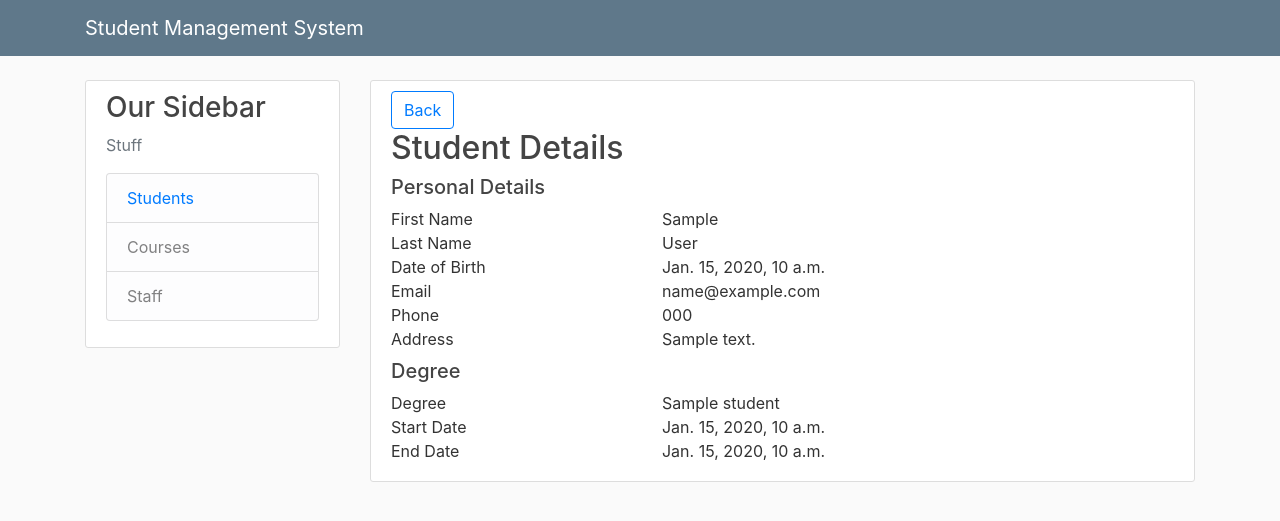
After one commit to ShanjidaS/StudentManagementSystem, a Django app: template management/templates/management/students/student-details.html in a window 1280 px wide. The commit adds this page. Shown: the top 521 px of the page. Run offline with Django 3.2, Linux system fonts and the light colour scheme; data comes from the database, SQL or seed files in the repository; both versions use the stored data as it was after the commit; the template is opened without the code that fills it: most values are stand-ins (such as "Sample title", 1, 10 or a date in 2020); some libraries are stand-ins or nearby versions.

Commit message:
View details of one student

```diff
--- a/management/static/management/main.css
+++ b/management/static/management/main.css
@@ -82,3 +82,7 @@ body {
   .account-heading {
     font-size: 2.5rem;
   }
+
+  .mh-480px {
+    max-height:480px;
+  }
--- a/management/templates/management/base.html
+++ b/management/templates/management/base.html
@@ -64,7 +64,7 @@
         <div class="alert alert-{{ message.tags}}">
           {{ message }}
         </div>
-        {% endfor %} {% endif %} {% block content %}{% endblock %}
+        {% endfor %} {% endif %} <div class="content-section">    <a href="{{ request.META.HTTP_REFERER }}" class="btn btn-outline-primary" class>Back</a>{% block content %}{% endblock %}</div>
       </div>
     </div>
   </main>
--- a/management/templates/management/register.html
+++ b/management/templates/management/students/register.html
@@ -1,15 +1,15 @@
 {% extends "management/base.html" %}
 {% block content %}
-    <div class="content-section">
         <form method = "POST">
             {% csrf_token %}
             <fieldset class="form-group">
                 <legend class="border-bottm mb-4">Register new student</legend>
-                {{ form }}
+                <div class="overflow-auto mh-480px">
+                    {{ form }}
+                </div>
             </fieldset>
             <div class="form-group">
                 <button class="btn btn-outline-info" type="submit">Register</button>
             </div>
         </form>
-    </div>
 {% endblock content %}
--- /dev/null
+++ b/management/templates/management/students/student-details.html
@@ -0,0 +1,46 @@
+{% extends "management/base.html" %} {% block content %}
+    <h2>Student Details</h2>
+    <h5>Personal Details</h5>
+    <div class="mb-2">
+        <div class="row">
+            <div class="col-4">First Name</div>
+            <div class="col-8">{{student.first_name}}</div>
+        </div>
+        <div class="row">
+            <div class="col-4">Last Name</div>
+            <div class="col-8">{{student.last_name}}</div>
+        </div>
+        <div class="row">
+            <div class="col-4">Date of Birth</div>
+            <div class="col-8">{{student.date_of_birth}}</div>
+        </div>
+        <div class="row">
+            <div class="col-4">Email</div>
+            <div class="col-8">{{student.email}}</div>
+        </div>
+        <div class="row">
+            <div class="col-4">Phone</div>
+            <div class="col-8">{{student.phone}}</div>
+        </div>
+        <div class="row">
+            <div class="col-4">Address</div>
+            <div class="col-8">{{student.address}}</div>
+        </div>
+    </div>
+
+    <h5>Degree</h5>
+    <div class="mb-2">
+        <div class="row">
+            <div class="col-4">Degree</div>
+            <div class="col-8">{{student.degree_name}}</div>
+        </div>
+        <div class="row">
+            <div class="col-4">Start Date</div>
+            <div class="col-8">{{student.start_date}}</div>
+        </div>
+        <div class="row">
+            <div class="col-4">End Date</div>
+            <div class="col-8">{{student.end_date}}</div>
+        </div>
+
+{% endblock content %}
--- a/management/urls.py
+++ b/management/urls.py
@@ -6,5 +6,7 @@ from . import views
 urlpatterns = [
     path('', views.home, name='management-home'),
     path('students/', views.students, name='management-students'),
-    path('students/register/', views.register_student, name='management-student-register'),
+    path('students/register/', views.register_student, name='management-students-register'),
+    path('students/view-all', views.view_all_students, name='management-students-view-all'),
+    path('students/student-details/<int:studentid>', views.student_details, name='management-students-student-details'),
 ]
```
Also changed, not shown: management/models.py (+8 -0 lines), management/templates/management/students.html (deleted, +0 -8 lines), management/templates/management/students/students.html (added, +7 -0 lines), management/templates/management/students/view-all.html (added, +14 -0 lines), management/views.py (+13 -2 lines), db.sqlite3, management/migrations/0003_auto_20191001_1144.py (added), management/migrations/0004_auto_20191001_1144.py (added).
